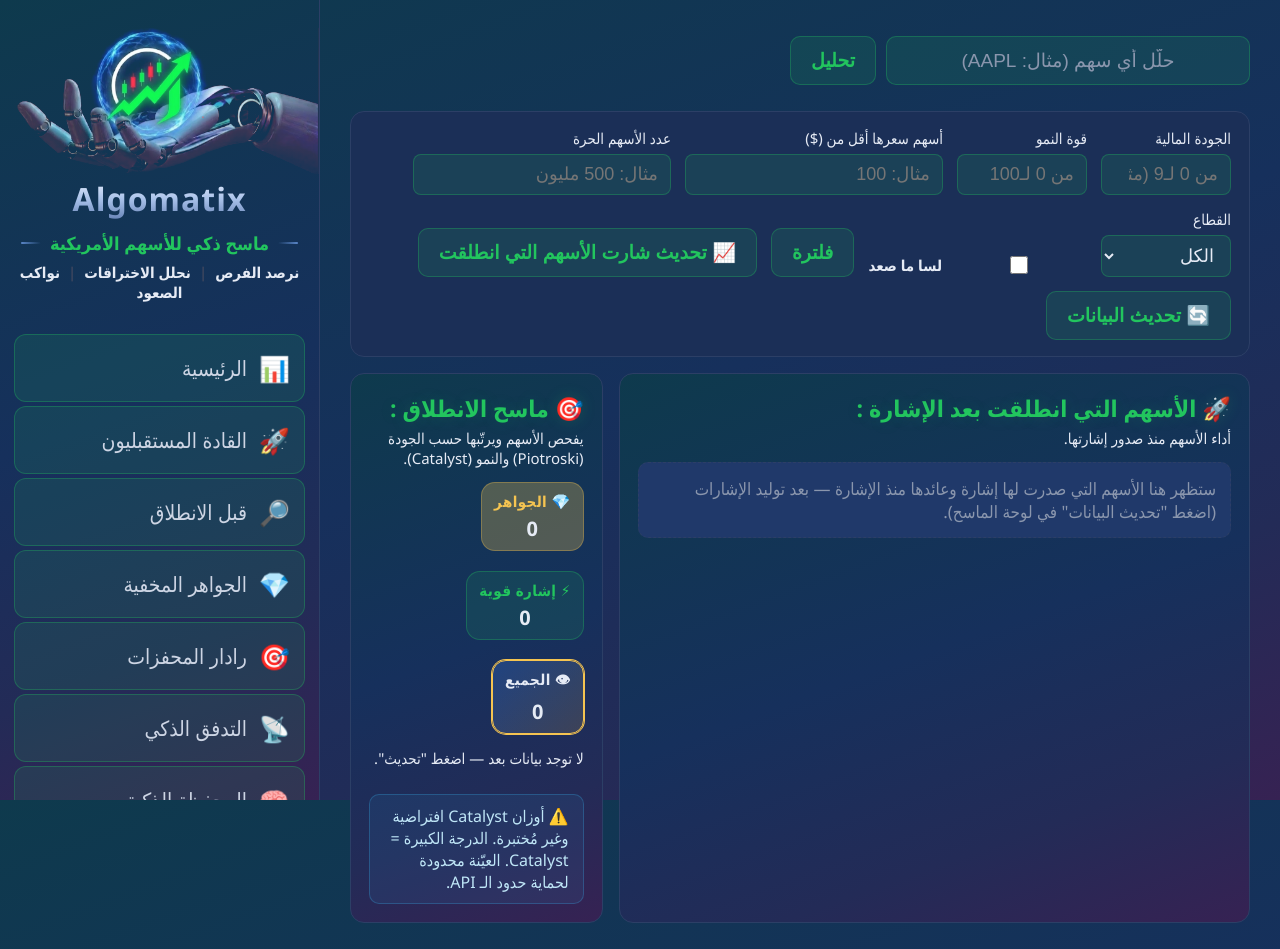
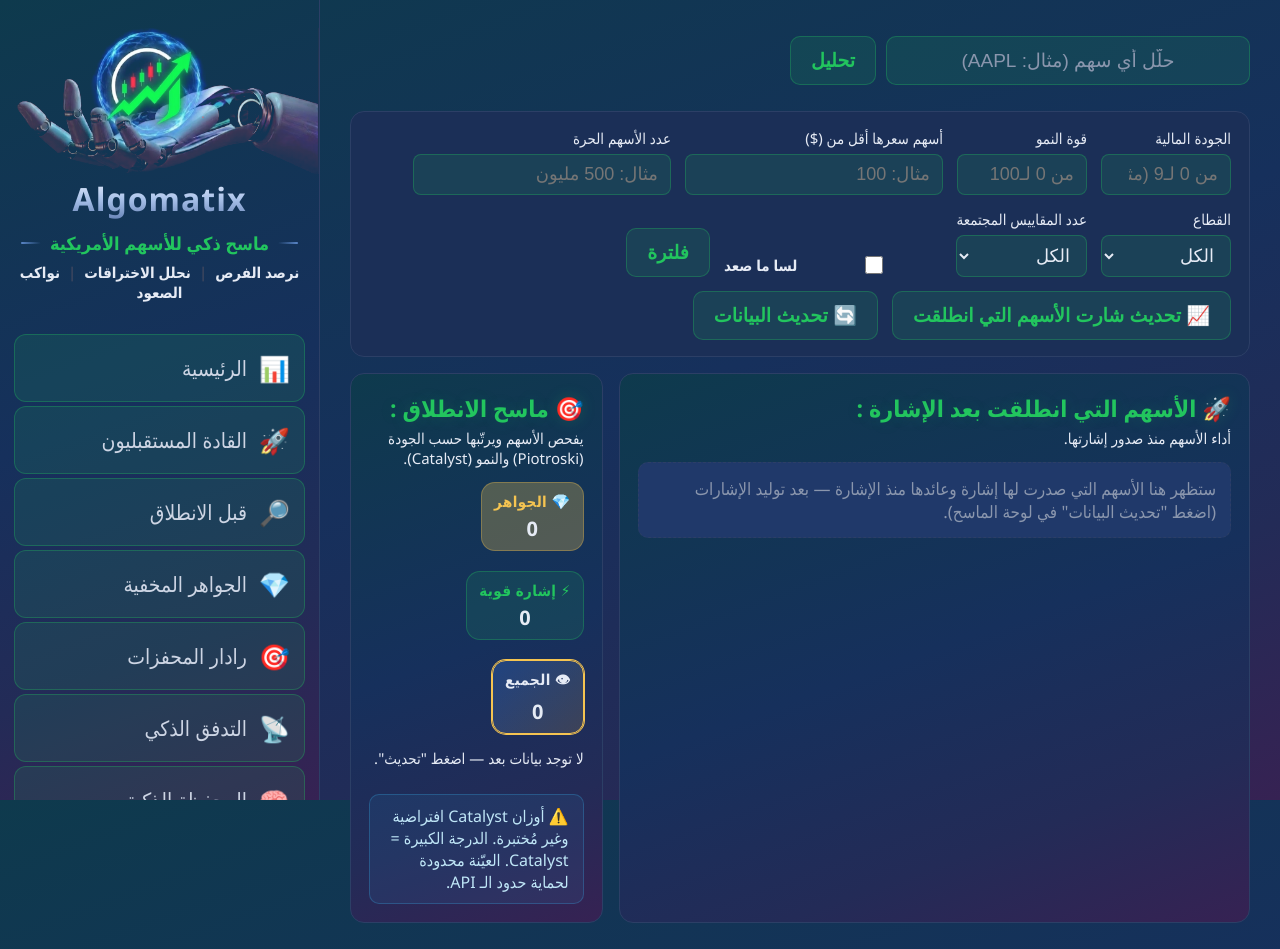
Before and after one commit to alasiri9/stock-analysis-platform, a Flask app: page / in a window 1280 px wide. Run offline with Flask 3, Linux system fonts and the light colour scheme; data that the repository does not hold is empty.

Commit message:
فلتر "عدد المقاييس المجتمعة": قائمة منسدلة + شارة على البطاقة
- measures_met(): يعدّ المقاييس الإيجابية (شارات فنية صاعدة + سيولة + قوة نسبية + جودة + نمو)
- filter_records: معامل min_measures (يعرض الأسهم بعدد مقاييس إيجابية ≥ المختار)
- قائمة منسدلة بالماسح (4/6/8/10/12 فأكثر) + شارة "🎯 X مقياس" على كل بطاقة
- رفع نسخة CSS إلى v=20260705h

Co-Authored-By: Claude Fable 5 <noreply@anthropic.com>

```diff
--- a/app.py
+++ b/app.py
@@ -115,6 +115,7 @@ def create_app():
 
     # دالة الإشارة الذهبية متاحة للقوالب (وسم 🥇 على كروت الماسح)
     app.jinja_env.globals["is_golden"] = screener.is_golden
+    app.jinja_env.globals["measures_met"] = screener.measures_met
 
     @app.template_filter("ts_ago")
     def ts_ago(unix_ts):
@@ -208,6 +209,7 @@ def create_app():
 
         # "لسا ما صعد": يستبعد ما قفز أكثر من الحدّ خلال آخر أسبوعين (اصطياد مبكر)
         not_risen = request.args.get("not_risen") in ("1", "on", "true")
+        min_measures = _to_float("min_measures")  # عدد المقاييس الإيجابية المجتمعة (الأدنى)
         filters = {
             "piotroski_min": _to_float("piotroski_min"),
             "catalyst_min": _to_float("catalyst_min"),
@@ -215,6 +217,7 @@ def create_app():
             "sector": request.args.get("sector", "").strip() or None,
             "recent_gain_max": screener.EARLY_MAX_RECENT_GAIN if not_risen else None,
             "float_max": float_max,
+            "min_measures": int(min_measures) if min_measures is not None else None,
         }
         results = screener.filter_records(records, **filters)
         # نمرّر قيمة الملايين وحالة الشيك بوكس للواجهة (لإبقائها بالخانة)
--- a/services/screener.py
+++ b/services/screener.py
@@ -74,6 +74,25 @@ def _bullish_strategies(record):
         "أقوى من السوق": record.get("rel_strength") is not None and record["rel_strength"] > 0,
     }
     return [name for name, ok in checks.items() if ok]
+
+
+def measures_met(record):
+    """عدد المقاييس الإيجابية المجتمعة للسهم (تضافر الأدلة الصاعدة).
+
+    يعدّ: كل شارة فنية حالتها صاعدة (حتى 12) + سيولة داخلة + أقوى من السوق
+    + جودة مالية عالية (Piotroski≥8) + نمو قوي (Catalyst≥80). الأقصى ~16.
+    كلما زاد العدد، زاد تضافر المقاييس الإيجابية على السهم.
+    """
+    count = sum(1 for b in (record.get("indicators") or []) if b.get("status") == "bull")
+    if (record.get("money_flow") or {}).get("status") == "bull":
+        count += 1
+    if record.get("rel_strength") is not None and record["rel_strength"] > 0:
+        count += 1
+    if record.get("piotroski") is not None and record["piotroski"] >= 8:
+        count += 1
+    if record.get("catalyst") is not None and record["catalyst"] >= 80:
+        count += 1
+    return count
 
 
 def early_launch_candidates(records=None, min_strategies=3):
@@ -784,7 +803,7 @@ def market_mood(records=None):
 
 def filter_records(records, piotroski_min=None, catalyst_min=None,
                    price_max=None, market_cap_min=None, sector=None,
-                   recent_gain_max=None, float_max=None):
+                   recent_gain_max=None, float_max=None, min_measures=None):
     """يطبّق الفلاتر على السجلّات المخزّنة.
 
     None ≠ 0 : السجلّ الذي تكون قيمته المطلوبة None لا يجتاز فلتراً يحدّ تلك القيمة
@@ -820,6 +839,9 @@ def filter_records(records, piotroski_min=None, catalyst_min=None,
             fs = r.get("float_shares")
             if fs is None or fs > float_max:
                 continue
+        if min_measures is not None:
+            if measures_met(r) < min_measures:
+                continue
         out.append(r)
     # ترتيب تنازلي حسب Catalyst ثم Piotroski (None في الأسفل)
     out.sort(key=lambda r: (r.get("catalyst") or -1, r.get("piotroski") or -1), reverse=True)
--- a/static/style.css
+++ b/static/style.css
@@ -305,6 +305,7 @@ a.stat-box:hover { filter: brightness(1.15); transform: translateY(-1px); }
 .rs-pill { font-size: 13px; font-weight: 800; padding: 2px 8px; border-radius: 999px; }
 .rs-pill.pos { color: var(--green); background: var(--green-dim); }
 .rs-pill.neg { color: var(--red); background: var(--red-dim); }
+.measures-pill { font-size: 13px; font-weight: 900; color: var(--gold); background: rgba(245,196,81,.14); border: 1px solid rgba(245,196,81,.4); padding: 2px 9px; border-radius: 999px; }
 
 .scard-mid { display: flex; flex-direction: column; gap: 7px; width: 196px; flex-shrink: 1; flex-basis: 196px; min-width: 150px; }
 .scard-badges { display: flex; flex-wrap: wrap; gap: 5px; justify-content: flex-start; }
--- a/templates/_scard.html
+++ b/templates/_scard.html
@@ -11,6 +11,8 @@
     </div>
     <div class="scard-name">{{ r.name or '—' }}</div>
     <div class="scard-scores">
+      <span class="measures-pill" title="عدد المقاييس الإيجابية المجتمعة على السهم (كلما زاد قوي التأكيد)">🎯 {{ measures_met(r) }} مقياس</span>
+      <span class="dot">·</span>
       Piotroski {{ r.piotroski | quality_icon }} <b>{{ r.piotroski if r.piotroski is not none else '—' }}</b>/9
       <span class="dot">·</span>
 Catalyst {{ r.catalyst | growth_icon }} <b>{{ "%.0f"|format(r.catalyst) if r.catalyst is not none else '—' }}</b>
--- a/templates/base.html
+++ b/templates/base.html
@@ -8,7 +8,7 @@
   <link rel="apple-touch-icon" href="{{ url_for('static', filename='icon-192.png') }}">
   <link rel="manifest" href="{{ url_for('static', filename='manifest.json') }}">
   <meta name="theme-color" content="#0d1830">
-  <link rel="stylesheet" href="{{ url_for('static', filename='style.css') }}?v=20260705g">
+  <link rel="stylesheet" href="{{ url_for('static', filename='style.css') }}?v=20260705h">
 </head>
 <body>
   <div class="layout">
--- a/templates/index.html
+++ b/templates/index.html
@@ -66,6 +66,13 @@
       <select name="sector">
         <option value="">الكل</option>
         {% for s in sectors %}<option value="{{ s }}" {{ 'selected' if filters.sector == s else '' }}>{{ s | sector_ar }}</option>{% endfor %}
+      </select>
+    </div>
+    <div class="filter">
+      <label title="يعرض الأسهم التي تحقق هذا العدد من المقاييس الإيجابية أو أكثر (شارات فنية صاعدة + سيولة + قوة نسبية + جودة + نمو).">عدد المقاييس المجتمعة</label>
+      <select name="min_measures">
+        <option value="">الكل</option>
+        {% for n in [4, 6, 8, 10, 12] %}<option value="{{ n }}" {{ 'selected' if filters.min_measures == n else '' }}>{{ n }} فأكثر</option>{% endfor %}
       </select>
     </div>
     <div class="filter filter-check">
--- a/templates/login.html
+++ b/templates/login.html
@@ -8,7 +8,7 @@
   <link rel="apple-touch-icon" href="{{ url_for('static', filename='icon-192.png') }}">
   <link rel="manifest" href="{{ url_for('static', filename='manifest.json') }}">
   <meta name="theme-color" content="#0d1830">
-  <link rel="stylesheet" href="{{ url_for('static', filename='style.css') }}?v=20260705g">
+  <link rel="stylesheet" href="{{ url_for('static', filename='style.css') }}?v=20260705h">
 </head>
 <body>
   <div class="login-wrap">
```
